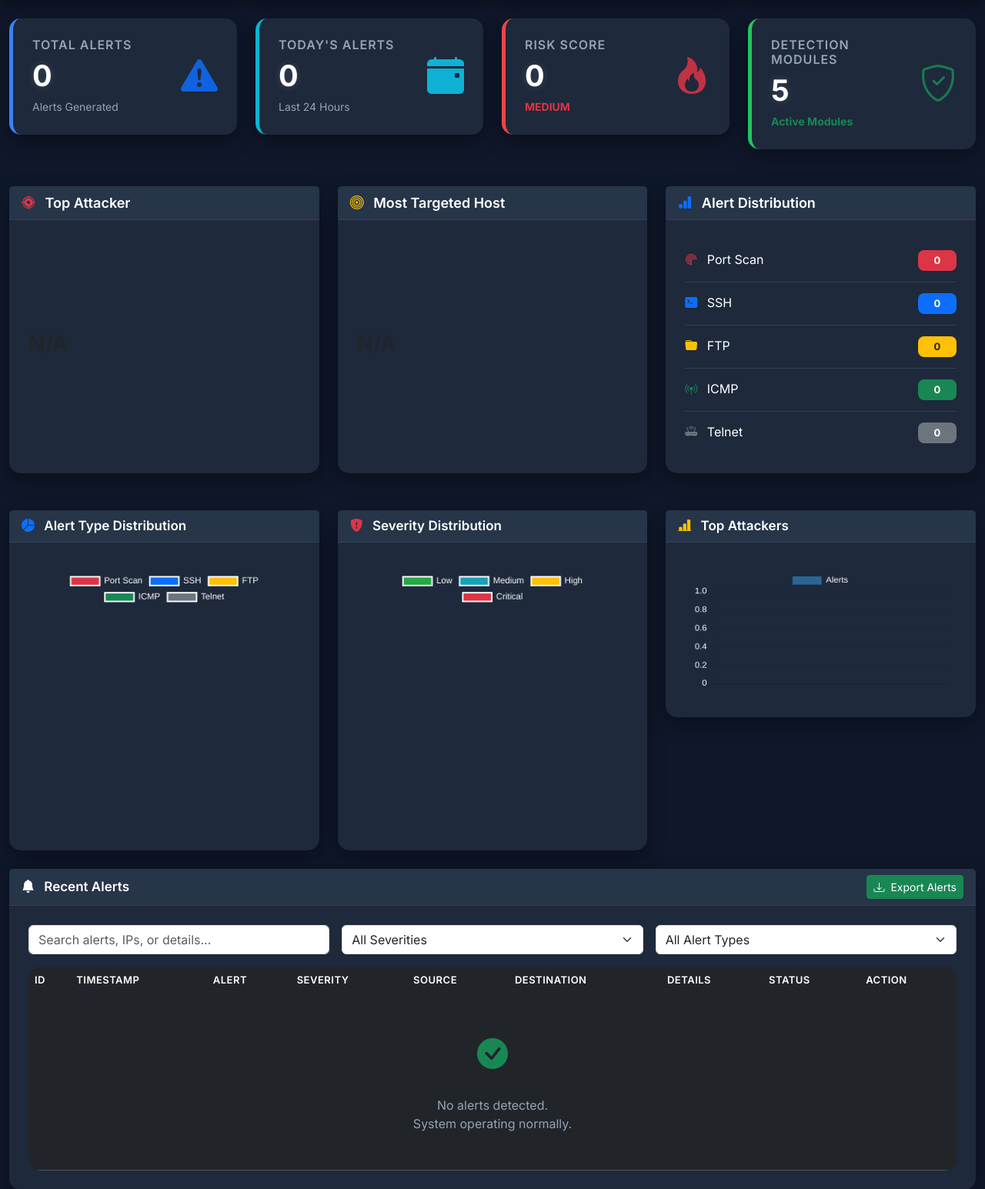
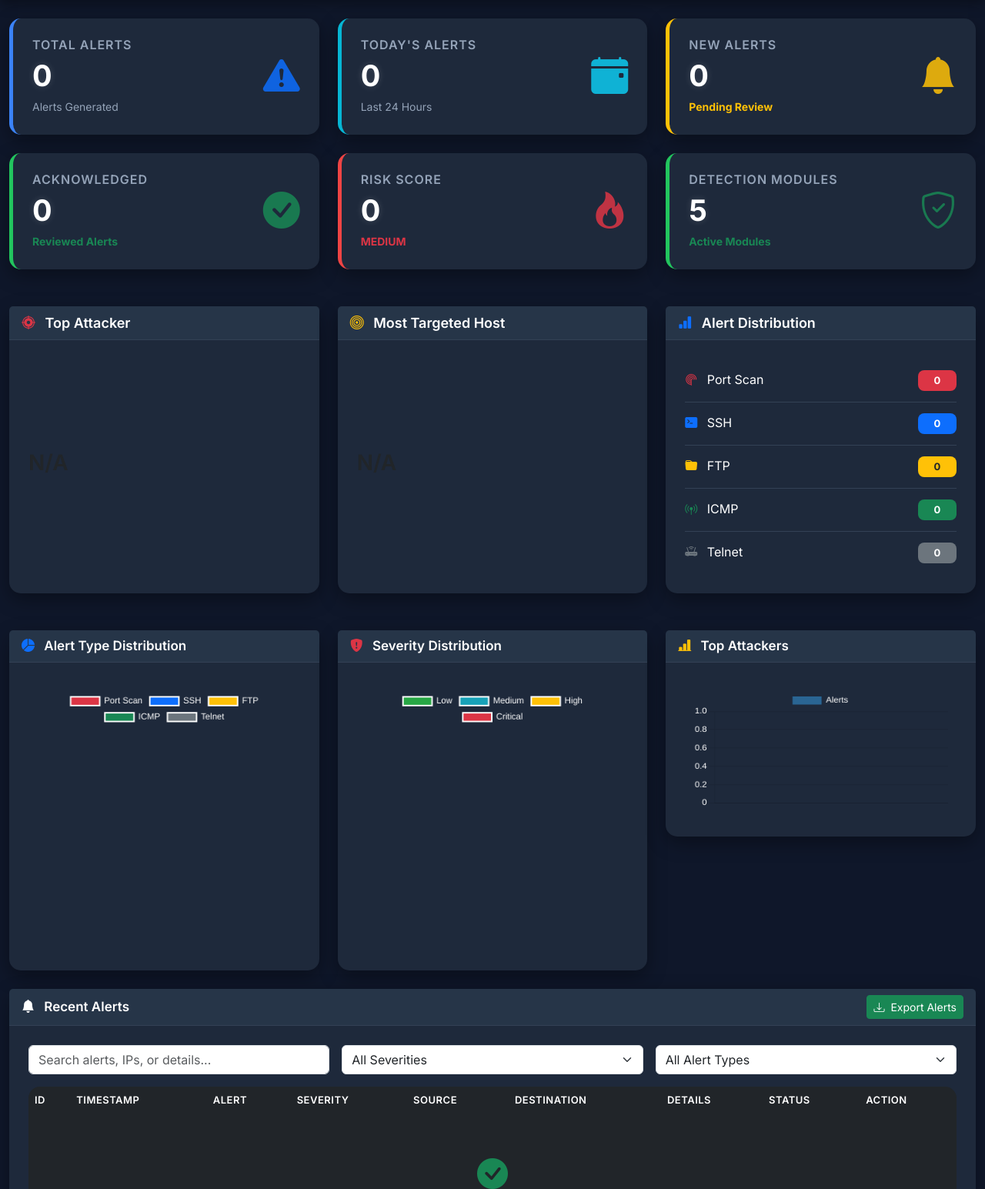
Before and after one commit to arsalaniqbal2024/PortHub-Security-IDS, a Flask app: page / in a window 1280 px wide. Shown: the part 93-1638 px from the top of the page at 77% size. Run offline with Flask 3, Linux system fonts and the light colour scheme; data that the repository does not hold is empty.

Commit message:
Add new and acknowledged alert counters

```diff
--- a/core/database.py
+++ b/core/database.py
@@ -149,6 +149,26 @@ class DatabaseManager:
 
         return count
 
+    def get_status_count(self, status):
+        """Return the number of alerts with a specific status."""
+
+        conn = self.connect()
+        cursor = conn.cursor()
+
+        cursor.execute(
+            """
+            SELECT COUNT(*)
+            FROM alerts
+            WHERE status = ?
+            """,
+            (status,)
+        )
+
+        count = cursor.fetchone()[0]
+        conn.close()
+
+        return count
+
     def get_alert_count(self, alert_type):
         """Return the total number of alerts for a specific alert type."""
 
--- a/services/statistics_service.py
+++ b/services/statistics_service.py
@@ -8,6 +8,8 @@ def get_dashboard_statistics():
     # Basic Statistics
     stats["total_alerts"] = database.get_total_alerts()
     stats["today_alerts"] = database.get_today_alerts()
+    stats["new_alerts"] = database.get_status_count("NEW")
+    stats["acknowledged_alerts"] = database.get_status_count("ACKNOWLEDGED")
 
     # Alert Counts
     stats["port_scans"] = database.get_alert_count("PORT_SCAN")
--- a/templates/dashboard.html
+++ b/templates/dashboard.html
@@ -69,7 +69,7 @@
 
     <!-- Total Alerts -->
 
-    <div class="col-xl-3 col-md-6">
+   <div class="col-xl-4 col-md-6">
 
         <div class="card dashboard-card border-primary">
 
@@ -105,7 +105,7 @@
 
     <!-- Today's Alerts -->
 
-    <div class="col-xl-3 col-md-6">
+   <div class="col-xl-4 col-md-6">
 
         <div class="card dashboard-card border-info">
 
@@ -138,10 +138,68 @@
         </div>
 
     </div>
+<!-- New Alerts -->
+
+<div class="col-xl-4 col-md-6">
+
+    <div class="card dashboard-card border-warning">
+        <div class="card-body">
+
+            <div class="d-flex justify-content-between align-items-center">
+                <div>
+                    <h6 class="text-uppercase text-muted mb-2">
+                        New Alerts
+                    </h6>
+
+                    <h2 class="mb-1">
+                        {{ stats.new_alerts }}
+                    </h2>
+
+                    <small class="text-warning fw-bold">
+                        Pending Review
+                    </small>
+                </div>
+
+                <i class="bi bi-bell-fill dashboard-icon text-warning"></i>
+            </div>
+
+        </div>
+    </div>
+
+</div>
+
+<!-- Acknowledged Alerts -->
+
+<div class="col-xl-4 col-md-6">
+
+    <div class="card dashboard-card border-success">
+        <div class="card-body">
+
+            <div class="d-flex justify-content-between align-items-center">
+                <div>
+                    <h6 class="text-uppercase text-muted mb-2">
+                        Acknowledged
+                    </h6>
+
+                    <h2 class="mb-1">
+                        {{ stats.acknowledged_alerts }}
+                    </h2>
+
+                    <small class="text-success fw-bold">
+                        Reviewed Alerts
+                    </small>
+                </div>
+
+                <i class="bi bi-check-circle-fill dashboard-icon text-success"></i>
+            </div>
+
+        </div>
+    </div>
+
+</div>
 
     <!-- Risk Score -->
-
-    <div class="col-xl-3 col-md-6">
+<div class="col-xl-4 col-md-6">
 
         <div class="card dashboard-card border-danger">
 
@@ -177,7 +235,7 @@
 
     <!-- Detection Modules -->
 
-    <div class="col-xl-3 col-md-6">
+    <div class="col-xl-4 col-md-6">
 
         <div class="card dashboard-card border-success">
 
```
